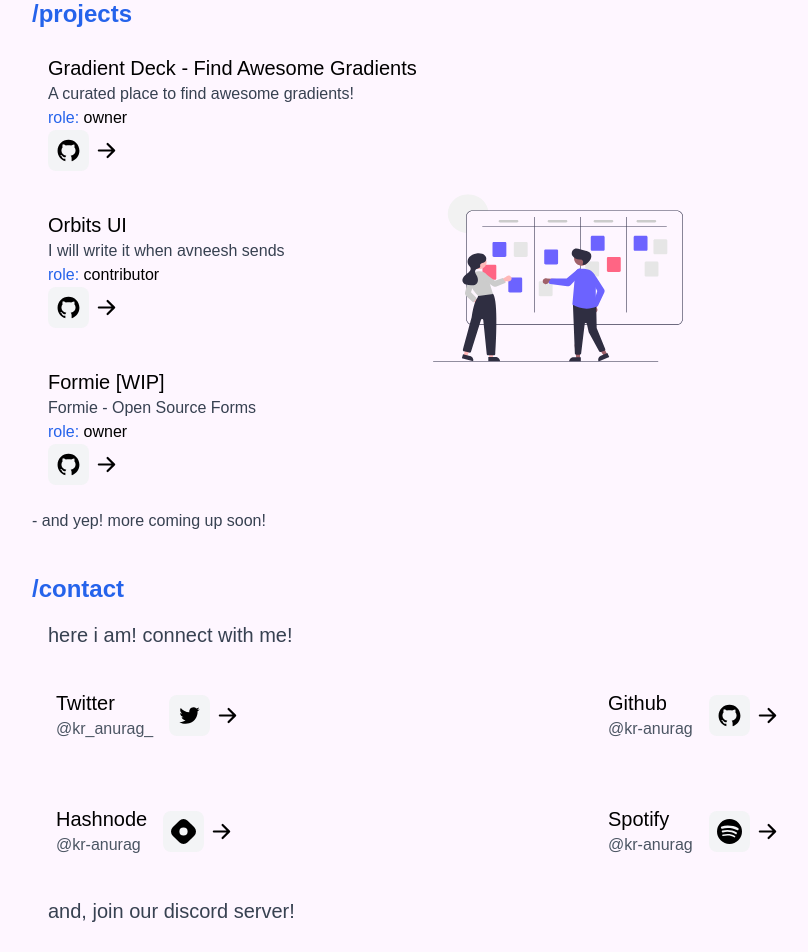
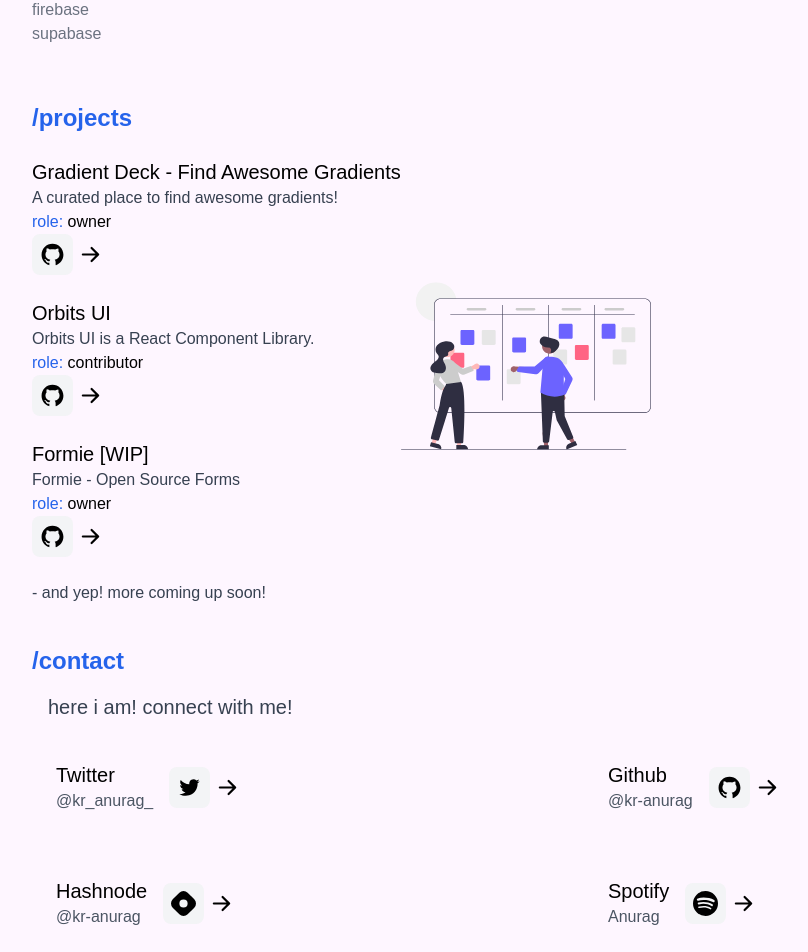
Before and after one commit to anuraglol/portfolio, a Next.js app: page / in a window 1280 px wide. Shown: the part 780-1732 px from the top of the page, without its empty margins (64-872 px from the left). Built offline with nearby package versions, Linux system fonts and the light colour scheme.

Commit message:
fix: update links

```diff
--- /dev/null
+++ b/components/Card.tsx
@@ -0,0 +1,29 @@
+import { BsArrowRightShort } from "react-icons/bs";
+
+const Card = ({ name, url, username, children }) => {
+  return (
+      <a
+        href={url}
+        target="_blank"
+        className="m-6 flex flex-row gap-4 items-center group cursor-pointer"
+      >
+        <div>
+          <p className="text-xl font-medium group-hover:text-blue-600 duration-100">
+            {name}
+          </p>
+          <p className="font-medium text-gray-600">{username}</p>
+        </div>
+        <div className="flex flex-row items-center">
+          <button className="p-2 rounded-lg bg-gray-100 duration-100 hover:bg-gray-200">
+            {children}
+          </button>
+          <BsArrowRightShort
+            size={35}
+            className="group-hover:text-blue-500 group-hover:mx-2 duration-100"
+          />
+        </div>
+      </a>
+  );
+};
+
+export default Card;
--- a/components/Contact.tsx
+++ b/components/Contact.tsx
@@ -4,7 +4,7 @@
 import { SiHashnode, SiDiscord } from "react-icons/si";
 import { BsSpotify } from "react-icons/bs";
 
-import Link from "./Link";
+import Card from "./Card";
 
 const Contact: NextPage = () => {
   return (
@@ -14,30 +14,50 @@
         here i am! connect with me!
       </p>
       <div className="grid grid-cols-2 justify-center gap-4">
-        <Link name="Twitter" url="#" username="@kr_anurag_">
+        <Card
+          name="Twitter"
+          url="https://twitter.com/kr_anurag_"
+          username="@kr_anurag_"
+        >
           <AiOutlineTwitter size={25} />
-        </Link>
+        </Card>
 
-        <Link name="Github" url="#" username="@kr-anurag">
+        <Card
+          name="Github"
+          url="https://github.com/kr-anurag/"
+          username="@kr-anurag"
+        >
           <AiOutlineGithub size={25} />
-        </Link>
+        </Card>
 
-        <Link name="Hashnode" url="#" username="@kr-anurag">
+        <Card
+          name="Hashnode"
+          url="https://anuragkr.hashnode.dev/"
+          username="@kr-anurag"
+        >
           <SiHashnode size={25} />
-        </Link>
+        </Card>
 
-        <Link name="Spotify" url="#" username="@kr-anurag">
+        <Card
+          name="Spotify"
+          url="https://open.spotify.com/user/31l2fev6wn2mtzclbpvzxis3x77q"
+          username="Anurag"
+        >
           <BsSpotify size={25} />
-        </Link>
+        </Card>
       </div>
 
       <p className="text-xl font-medium text-gray-700 p-4">
         and, join our discord server!
       </p>
 
-      <Link name="Discord" username="Byteslash Community" url="#">
+      <Card
+        name="Discord"
+        username="Byteslash Community"
+        url="https://discord.gg/n2Bu9qd5q2"
+      >
         <SiDiscord size={25} />
-      </Link>
+      </Card>
     </div>
   );
 };
--- a/components/Link.tsx
+++ /dev/null
@@ -1,25 +0,0 @@
-import { BsArrowRightShort } from "react-icons/bs";
-
-const Link = ({ name, url, username, children }) => {
-  return (
-    <div className="m-6 flex flex-row gap-4 items-center group cursor-pointer">
-      <div>
-        <p className="text-xl font-medium group-hover:text-blue-600 duration-100">
-          {name}
-        </p>
-        <p className="font-medium text-gray-600">{username}</p>
-      </div>
-      <div className="flex flex-row items-center">
-        <button className="p-2 rounded-lg bg-gray-100 duration-100 hover:bg-gray-200">
-          {children}
-        </button>
-        <BsArrowRightShort
-          size={35}
-          className="group-hover:text-blue-500 group-hover:mx-2 duration-100"
-        />
-      </div>
-    </div>
-  );
-};
-
-export default Link;
--- a/components/Project.tsx
+++ b/components/Project.tsx
@@ -1,12 +1,12 @@
 import { AiFillGithub } from "react-icons/ai";
 import { BsArrowRightShort } from "react-icons/bs";
 
-const Project = ({ title, link, role, desc, github }) => {
+const Project = ({ title, url, role, desc }) => {
   return (
-    <div className="my-2 p-4 group cursor-pointer">
-      <a href="#" className="font-medium text-xl group-hover:text-blue-600">
+    <a href={url} className="my-2 p-4 group cursor-pointer" target="_blank">
+      <p className="font-medium text-xl group-hover:text-blue-600">
         {title}
-      </a>
+      </p>
 
       <p className="text-gray-700">{desc}</p>
       <p>
@@ -22,7 +22,7 @@
           className="group-hover:text-blue-500 group-hover:mx-2 duration-100"
         />
       </p>
-    </div>
+    </a>
   );
 };
 
--- a/components/Projects.tsx
+++ b/components/Projects.tsx
@@ -13,25 +13,22 @@
           <Project
             title="Gradient Deck - Find Awesome Gradients"
             desc="A curated place to find awesome gradients!"
-            link="#"
             role="owner"
-            github="#"
+            url="https://github.com/kr-anurag/gradient-deck"
           />
 
           <Project
             title="Orbits UI"
-            desc="I will write it when avneesh sends"
-            link="#"
+            desc="Orbits UI is a React Component Library."
+            url="https://github.com/avneesh0612/Orbits-UI"
             role="contributor"
-            github="#"
           />
 
           <Project
             title="Formie [WIP]"
             desc="Formie - Open Source Forms"
-            link="#"
+            url="https://github.com/kr-anurag/formie"
             role="owner"
-            github="#"
           />
 
           <p className="text-gray-700">- and yep! more coming up soon!</p>
--- a/components/Skills.tsx
+++ b/components/Skills.tsx
@@ -16,7 +16,7 @@
             </ul>
           </div>
           <div className="w-96 grid grid-cols-2 gap-8 my-4">
-            <div className="flex flex-col">
+            <div>
               <p className="text-gray-600 font-semibold">frameworks</p>
               <ul>
                 <li>nextjs</li>
@@ -51,6 +51,14 @@
                 <li>tailwind css</li>
               </ul>
             </div>
+
+            <div>
+              <p className="text-gray-600 font-semibold">realtime databases</p>
+              <ul>
+                <li>firebase</li>
+                <li>supabase</li>
+              </ul>
+            </div>
           </div>
         </div>
       </div>
```
